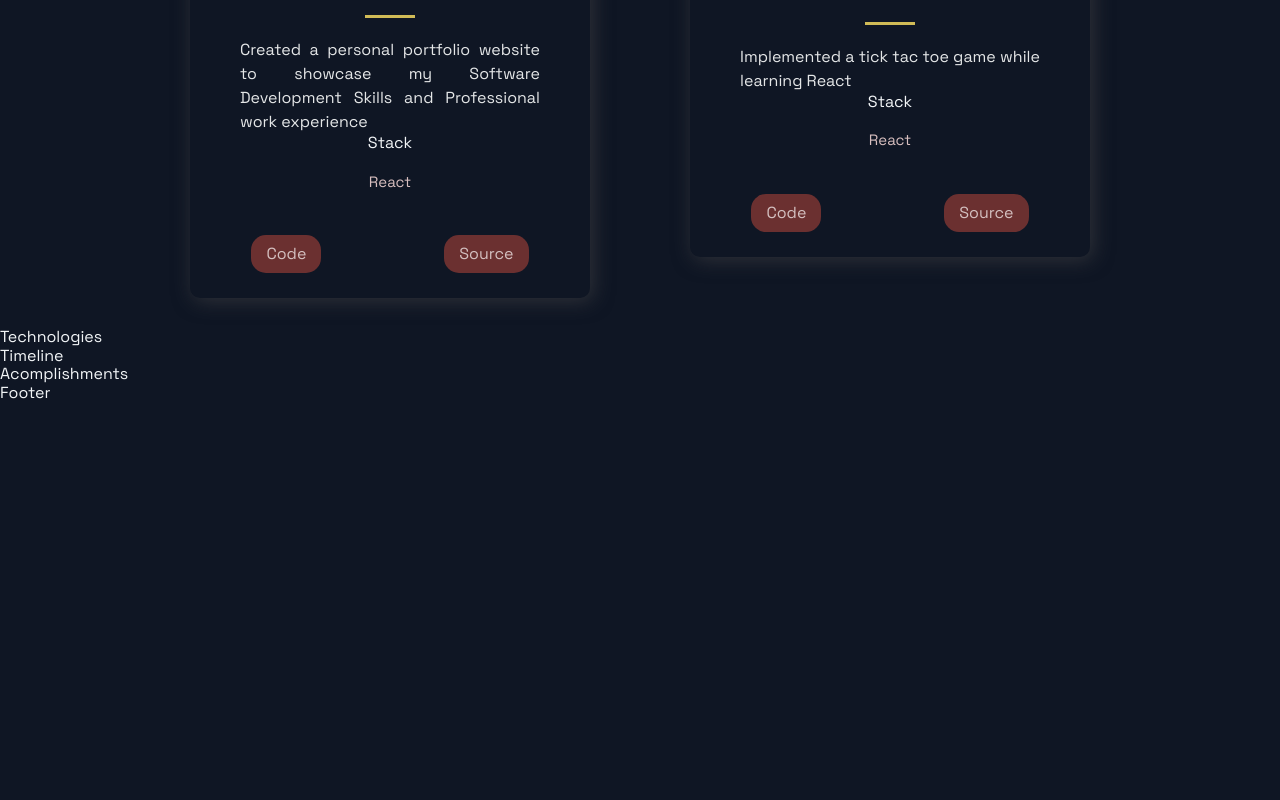
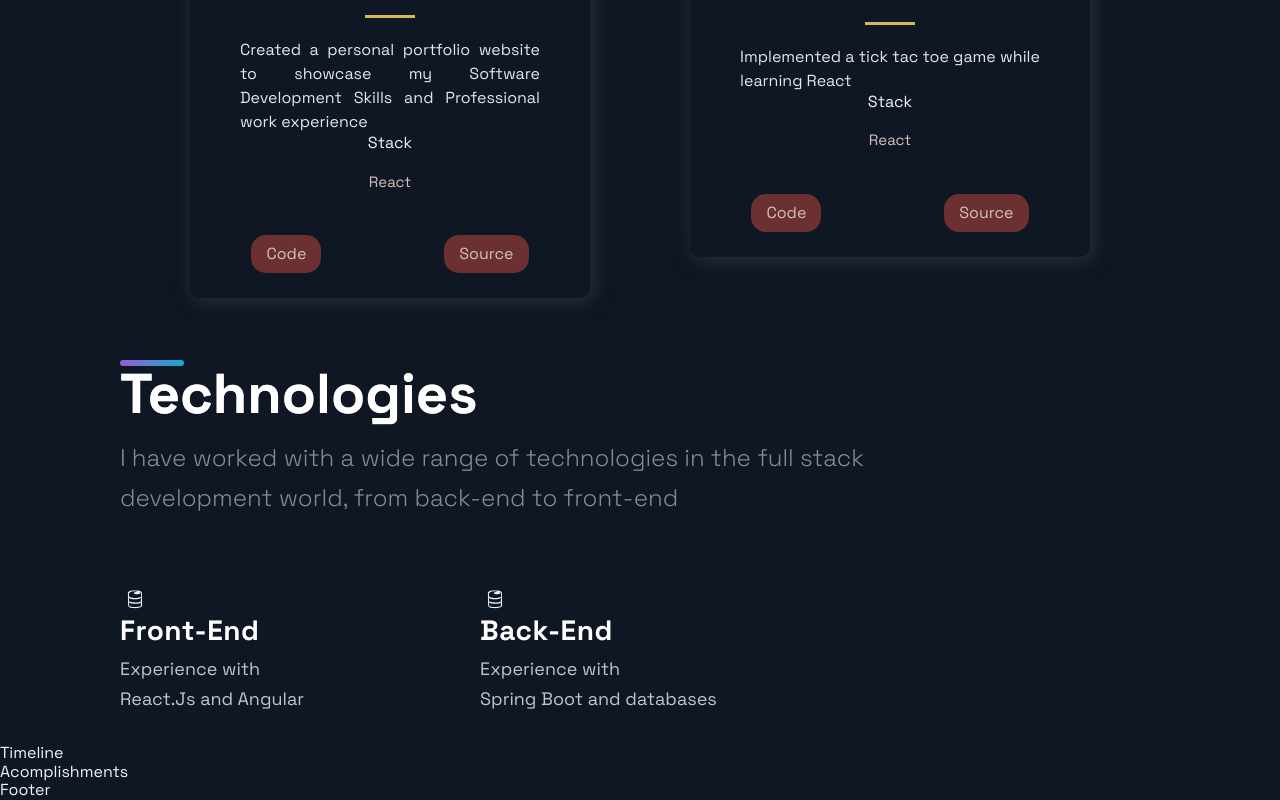
Before and after one commit to Kashif-khannn/portfolio_website-STARTER, a Next.js app: page / in a window 1280 px wide. Shown: the part 1296-2096 px from the top of the page. Before the commit the page ends 1699 px from the top, so only its background shows below. Built offline with nearby package versions, Linux system fonts and the light colour scheme.

Commit message:
commit to master

```diff
--- a/src/components/Technologies/Technologies.js
+++ b/src/components/Technologies/Technologies.js
@@ -1,12 +1,51 @@
-import React from 'react';
-import { DiFirebase, DiReact, DiZend } from 'react-icons/di';
-import { Section, SectionDivider, SectionText, SectionTitle } from '../../styles/GlobalComponents';
-import { List, ListContainer, ListItem, ListParagraph, ListTitle } from './TechnologiesStyles';
+import React from "react";
+import { DiFirebase, DiReact, DiZend } from "react-icons/di";
+import {
+  Section,
+  SectionDivider,
+  SectionText,
+  SectionTitle,
+} from "../../styles/GlobalComponents";
+import {
+  List,
+  ListContainer,
+  ListItem,
+  ListParagraph,
+  ListTitle,
+} from "./TechnologiesStyles";
 
-const Technologies = () =>  (
-  <div>
-    Technologies
-  </div>
+const Technologies = () => (
+  <Section id="tech">
+    <SectionDivider />
+    <SectionTitle>Technologies</SectionTitle>
+    <SectionText>
+      I have worked with a wide range of technologies in the full stack
+      development world, from back-end to front-end
+    </SectionText>
+    <List>
+      <ListItem>
+        <DiFirebase size="3rem" />
+        <ListContainer>
+          <ListTitle> Front-End</ListTitle>
+          <ListParagraph>
+            Experience with <br />
+            React.Js and Angular
+          </ListParagraph>
+        </ListContainer>
+      </ListItem>
+
+      <ListItem>
+        <DiFirebase size="3rem" />
+        <ListContainer>
+          <ListTitle> Back-End</ListTitle>
+          <ListParagraph>
+            Experience with <br />
+            Spring Boot and databases
+          </ListParagraph>
+        </ListContainer>
+      </ListItem>
+    </List>
+  </Section>
 );
 
 export default Technologies;
```
